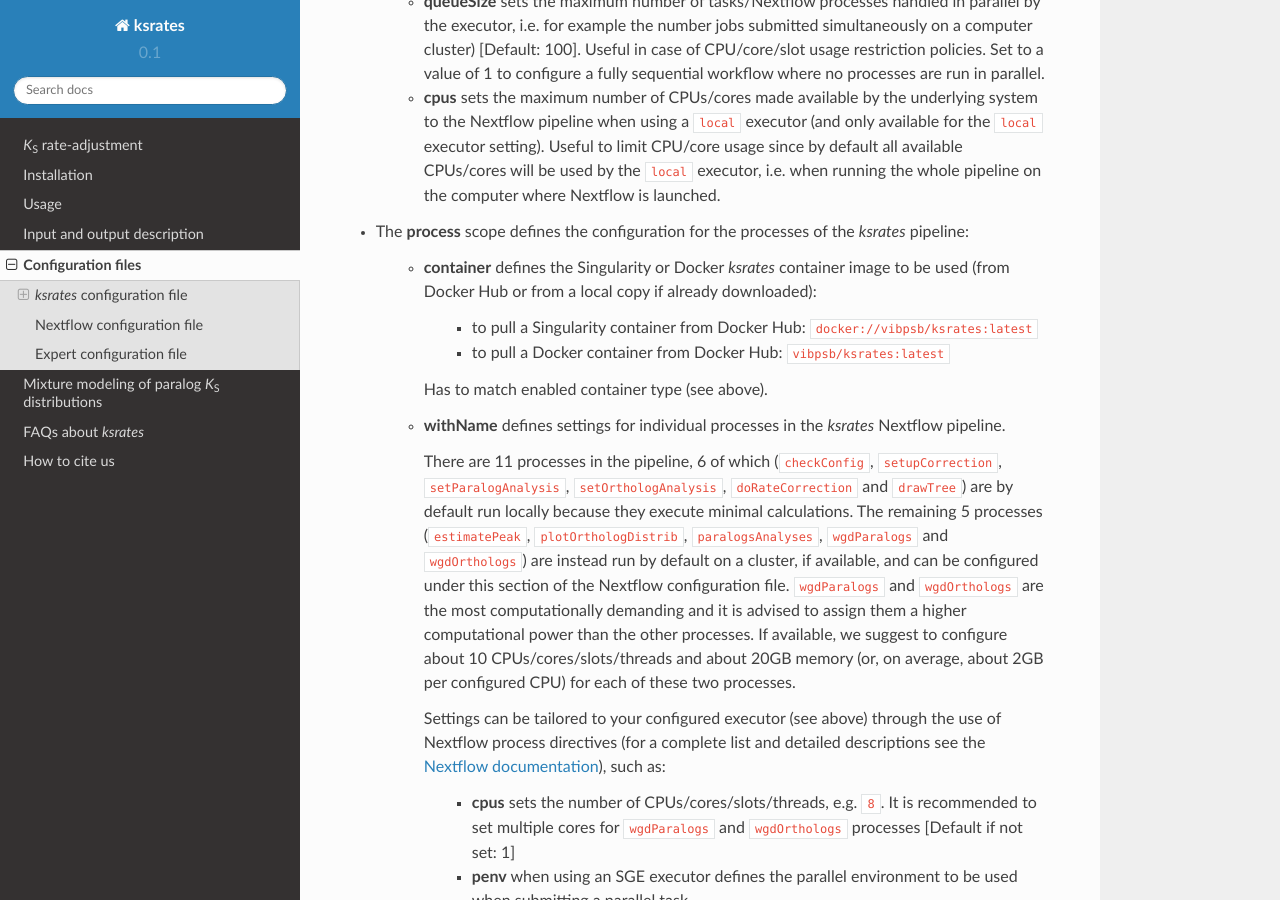
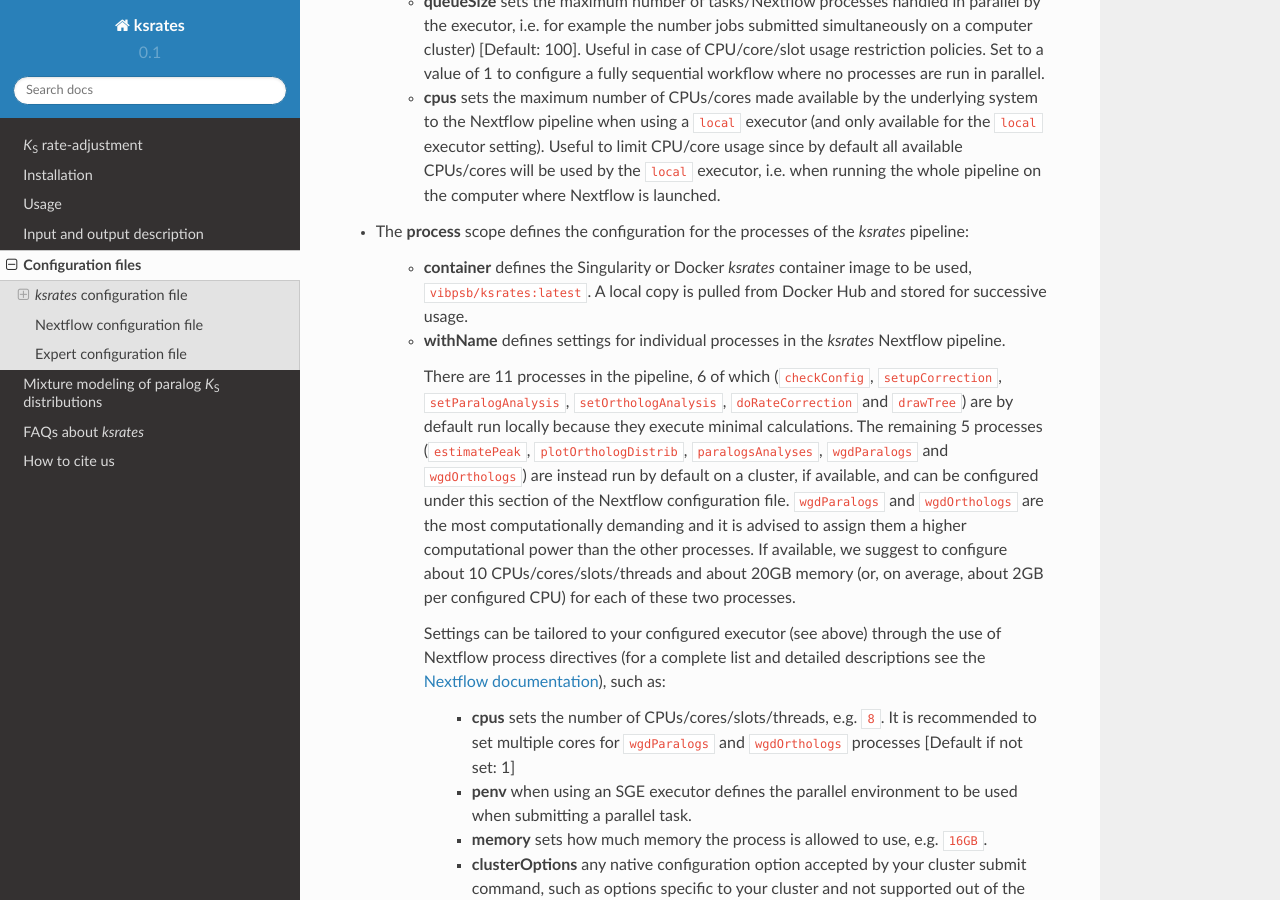
Before and after one commit to VIB-PSB/ksrates, a Sphinx documentation site: the page built from doc/source/configuration.rst, in a window 1280 px wide and 900 px high, scrolled down 5131 px. Built offline with Sphinx 7.4.7 and the Read the Docs theme 2.0.0, drawn with Linux system fonts in a browser that asks for light colours.

Commit message:
Remove "docker://" when singularity is run by NF

```diff
--- a/doc/source/configuration.rst
+++ b/doc/source/configuration.rst
@@ -172,12 +172,7 @@ The Nextflow configuration file is used to configure various settings for the *k
 
 * The **process** scope defines the configuration for the processes of the *ksrates* pipeline:
 
-    * **container** defines the Singularity or Docker *ksrates* container image to be used (from Docker Hub or from a local copy if already downloaded):
-
-        * to pull a Singularity container from Docker Hub: ``docker://vibpsb/ksrates:latest``
-        * to pull a Docker container from Docker Hub: ``vibpsb/ksrates:latest``
-
-      Has to match enabled container type (see above).
+    * **container** defines the Singularity or Docker *ksrates* container image to be used, ``vibpsb/ksrates:latest``. A local copy is pulled from Docker Hub and stored for successive usage.
 
     * **withName** defines settings for individual processes in the *ksrates* Nextflow pipeline.
 
```
Also changed, not shown: 4 other files.
